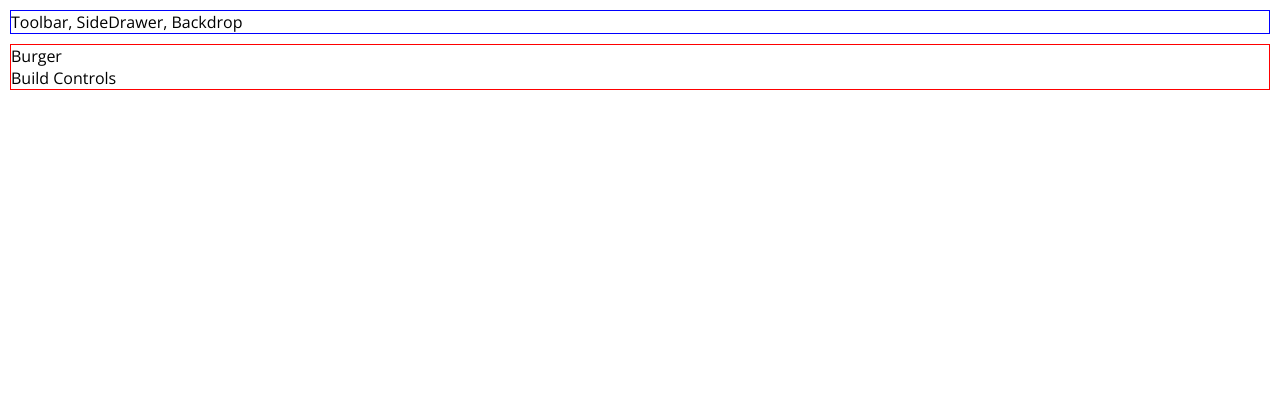
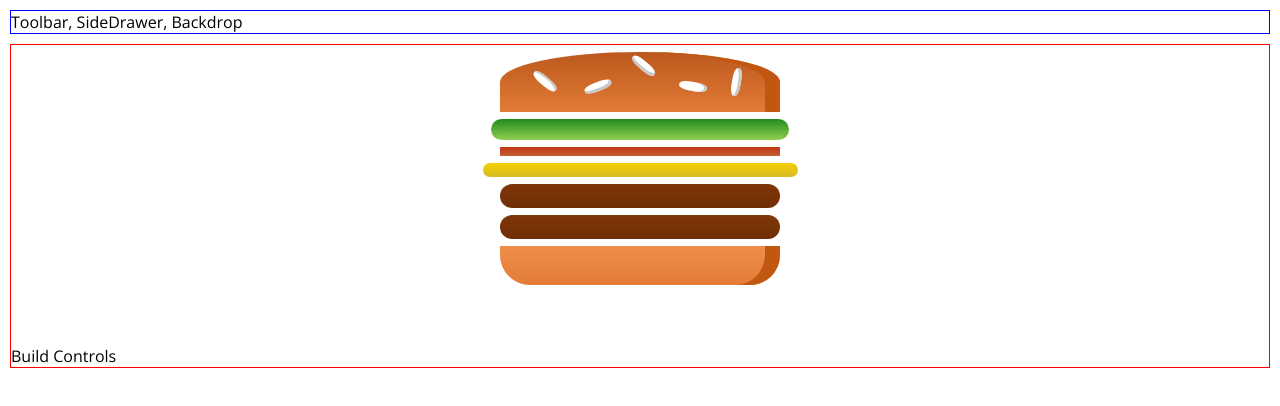
Before and after one commit to silvestrevivo/react-burgerbuilder, a React app: page / in a window 1280 px wide. Built offline with nearby package versions, Linux system fonts and the light colour scheme.

Commit message:
dynamic ingredients with reduce

```diff
--- /dev/null
+++ b/assets/sass/_burger.scss
@@ -0,0 +1,30 @@
+.Burger {
+    width: 100%;
+    margin: auto;
+    height: 250px;
+    overflow: scroll;
+    text-align: center;
+    font-weight: bold;
+    font-size: 1.2rem;
+}
+
+@media (min-width: 1000px) and (min-height: 700px) {
+    .Burger {
+        width: 700px;
+        height: 600px;
+    }
+}
+
+@media (min-width: 500px) and (min-height: 401px) {
+    .Burger {
+        width: 450px;
+        height: 400px;
+    }
+}
+
+@media (min-width: 500px) and (min-height: 400px) {
+    .Burger {
+        width: 350px;
+        height: 300px;
+    }
+}
--- a/style.scss
+++ b/assets/sass/_burgeringredient.scss
@@ -1,23 +1,3 @@
-body {
-    margin: 0;
-    padding: 0;
-    font-family: 'Open Sans', sans-serif;
-}
-
-.navigation {
-    border: 1px solid blue;
-    margin: 10px;
-}
-
-.content {
-    border: 1px solid red;
-    margin: 10px;
-}
-
-
-
-
-
 .BreadBottom {
     height: 13%;
     width: 80%;
@@ -47,9 +27,7 @@ body {
     border-radius: 40%;
     transform: rotate(-20deg);
     box-shadow: inset -2px -3px #c9c9c9;
-}
-
-.Seeds1:after {
+    &::after{
         content: "";
         width: 100%;
         height: 100%;
@@ -61,8 +39,7 @@ body {
         transform: rotate(60deg);
         box-shadow: inset -1px 2px #c9c9c9;
     }
-
-.Seeds1:before {
+    &:before{
         content: "";
         width: 100%;
         height: 100%;
@@ -73,6 +50,7 @@ body {
         border-radius: 40%;
         transform: rotate(60deg);
         box-shadow: inset -1px -3px #c9c9c9;
+    }
 }
 
 .Seeds2 {
@@ -85,9 +63,7 @@ body {
     border-radius: 40%;
     transform: rotate(10deg);
     box-shadow: inset -3px 0 #c9c9c9;
-  }
-
-  .Seeds2:before {
+    &:before {
         content: "";
         width: 100%;
         height: 100%;
@@ -99,7 +75,7 @@ body {
         transform: rotate(90deg);
         box-shadow: inset 1px 3px #c9c9c9;
     }
-
+}
 
 .Meat {
     width: 80%;
@@ -108,7 +84,6 @@ body {
     margin: 2% auto;
     border-radius: 15px;
 }
-
 .Cheese {
     width: 90%;
     height: 4.5%;
@@ -131,20 +106,3 @@ body {
     background: linear-gradient(#bf3813, #c45e38);
     margin: 2% auto;
 }
-
-.Burger {
-    width: 100%;
-    margin: auto;
-    height: 250px;
-    overflow: scroll;
-    text-align: center;
-    font-weight: bold;
-    font-size: 1.2rem;
-}
-
-@media (min-width: 1000px) and (min-height: 700px) {
-    .Burger {
-        width: 700px;
-        height: 600px;
-    }
-}
--- /dev/null
+++ b/assets/sass/style.scss
@@ -0,0 +1,18 @@
+body {
+    margin: 0;
+    padding: 0;
+    font-family: 'Open Sans', sans-serif;
+}
+
+.navigation {
+    border: 1px solid blue;
+    margin: 10px;
+}
+
+.content {
+    border: 1px solid red;
+    margin: 10px;
+}
+
+@import 'burgeringredient';
+@import 'burger';
--- a/components/burger/burger.js
+++ b/components/burger/burger.js
@@ -2,9 +2,26 @@ import React from 'react';
 import BurgerIngredient from './burgeringredient/burgeringredient'
 
 const Burger = (props) => {
+
+    let transformedIngredients = Object.keys(props.ingredients)
+        .map(igKey => {
+            return [...Array(props.ingredients[igKey])].map((_, i) => {
+                return <BurgerIngredient key={igKey + i} type={igKey} />;
+            })
+        })
+        .reduce((arr, el) => {
+            return arr.concat(el);
+        }, []);
+
+    if (transformedIngredients.length === 0) {
+        transformedIngredients = <p>Please, start adding ingredients!</p>
+    }
+
     return (
         <div className="Burger">
-            <p>Burger</p>
+            <BurgerIngredient type="bread-top" />
+            {transformedIngredients}
+            <BurgerIngredient type="bread-bottom" />
         </div>
     );
 };
--- a/components/burger/burgeringredient/burgeringredient.js
+++ b/components/burger/burgeringredient/burgeringredient.js
@@ -1,16 +1,16 @@
 import React from 'react';
-import PropTypes from 'prop-types';
+import propTypes from 'prop-types';
 
 const BurgerIngredient = (props) => {
     let ingredient = null;
 
     switch (props.type) {
         case ('bread-bottom'):
-            ingredient = <div className="bread-bottom"></div>;
+            ingredient = <div className="BreadBottom"></div>;
             break;
         case ('bread-top'):
             ingredient = (
-                <div className="bread-top">
+                <div className="BreadTop">
                     <div className="Seeds1"></div>
                     <div className="Seeds2"></div>
                 </div>
@@ -31,10 +31,11 @@ const BurgerIngredient = (props) => {
         default:
             ingredient = null;
     }
+    return ingredient;
 };
 
-BurgerIngredient.PropTypes = {
-    type: PropTypes.string.isRequired
+BurgerIngredient.propTypes = {
+    type: propTypes.string.isRequired
 };
 
 export default BurgerIngredient;
--- a/containers/burgerBuilder/burgerbuilder.js
+++ b/containers/burgerBuilder/burgerbuilder.js
@@ -1,12 +1,22 @@
 import React, { Component } from 'react';
 import Aux from '../../hoc/aux';
 
+import Burger from '../../components/burger/burger';
+
+
 class BurgerBuilder extends Component {
-    state = {}
+    state = {
+        ingredients: {
+            salad: 1,
+            bacon: 1,
+            cheese: 1,
+            meat: 2
+        }
+    }
     render() {
         return (
             <Aux>
-                <div>Burger</div>
+                <Burger ingredients={this.state.ingredients} />
                 <div>Build Controls</div>
             </Aux>
         );
--- a/index.html
+++ b/index.html
@@ -9,7 +9,7 @@
     <meta name="author" content="@silvestrevivo">
     <meta keywords="reactjs redux firebase parcel">
     <meta name="generator" content="parceljs">
-    <link rel="icon" type="image/x-icon" href="./img/favicon.ico">
+    <link rel="icon" type="image/x-icon" href="./assets/img/favicon.ico">
 
     <!-- Custom font -->
     <link href="https://fonts.googleapis.com/css?family=Open+Sans" rel="stylesheet">
--- a/index.js
+++ b/index.js
@@ -1,6 +1,6 @@
 import React, { Component } from 'react';
 import ReactDOM from 'react-dom';
 import App from './app';
-import './style.scss';
+import './assets/sass/style.scss';
 
 ReactDOM.render(<App />, document.getElementById('root'));
```
Also changed, not shown: assets/img/favicon.ico (renamed from img/favicon.ico). Lines whose indentation alone changed are shown as unchanged.
